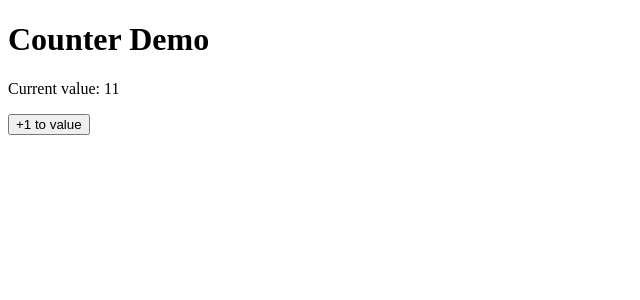
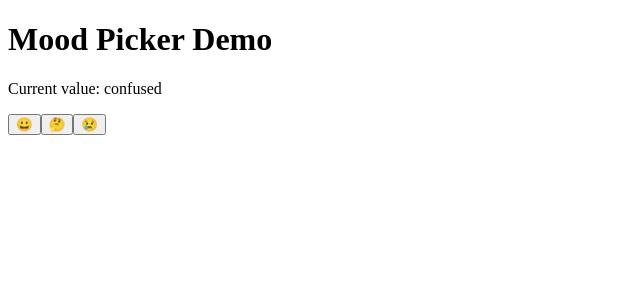
Before and after one commit to zahrabeng/react-mood-picker-working, a React (Create React App) app: page / in a window 1280 px wide. Shown: the top 300 px of the page, without its empty margins (0-640 px from the left). Built offline with nearby package versions, Linux system fonts and the light colour scheme.

Commit message:
Change to mood picker example

```diff
--- a/package.json
+++ b/package.json
@@ -1,5 +1,5 @@
 {
-  "name": "react-counter-broken",
+  "name": "react-mood-picker-broken",
   "version": "0.1.0",
   "private": true,
   "license": "CC-BY-NC-ND-4.0",
--- a/src/App.tsx
+++ b/src/App.tsx
@@ -1,7 +1,7 @@
-import CounterDemo from "./components/CounterDemo";
+import MoodPickerDemo from "./components/MoodPickerDemo";
 
 function App(): JSX.Element {
-  return <CounterDemo />;
+  return <MoodPickerDemo />;
 }
 
 export default App;
--- a/src/components/CounterDemo.tsx
+++ /dev/null
@@ -1,21 +0,0 @@
-function CounterDemo(): JSX.Element {
-  let counter = 11;
-
-  const incrementCounter = () => {
-    console.log("before incrementing, counter is", counter);
-    counter++;
-    console.log("after incrementing, counter is", counter);
-  };
-
-  console.log("Component is rendering with a counter value of", counter);
-
-  return (
-    <>
-      <h1>Counter Demo</h1>
-      <p>Current value: {counter}</p>
-      <button onClick={incrementCounter}>+1 to value</button>
-    </>
-  );
-}
-
-export default CounterDemo;
--- /dev/null
+++ b/src/components/MoodPickerDemo.tsx
@@ -0,0 +1,32 @@
+function MoodPickerDemo(): JSX.Element {
+  let mood = 'confused';
+
+  const changeMoodToHappy = () => {
+    mood = 'happy';
+    console.log("😀 the value of mood is now", mood);
+  };
+
+  const changeMoodToConfused = () => {
+    mood = "confused";
+    console.log("🤔 the value of mood is now", mood);
+  };
+
+  const changeMoodToSad = () => {
+    mood = "sad";
+    console.log("😢 the value of mood is now", mood);
+  };
+
+  console.log("Component is rendering with a mood value of", mood);
+
+  return (
+    <>
+      <h1>Mood Picker Demo</h1>
+      <p>Current value: {mood}</p>
+      <button onClick={changeMoodToHappy}>😀</button>
+      <button onClick={changeMoodToConfused}>🤔</button>
+      <button onClick={changeMoodToSad}>😢</button>
+    </>
+  );
+}
+
+export default MoodPickerDemo;
```
Also changed, not shown: 1 other file (tests, documents, lock files or other folders).
